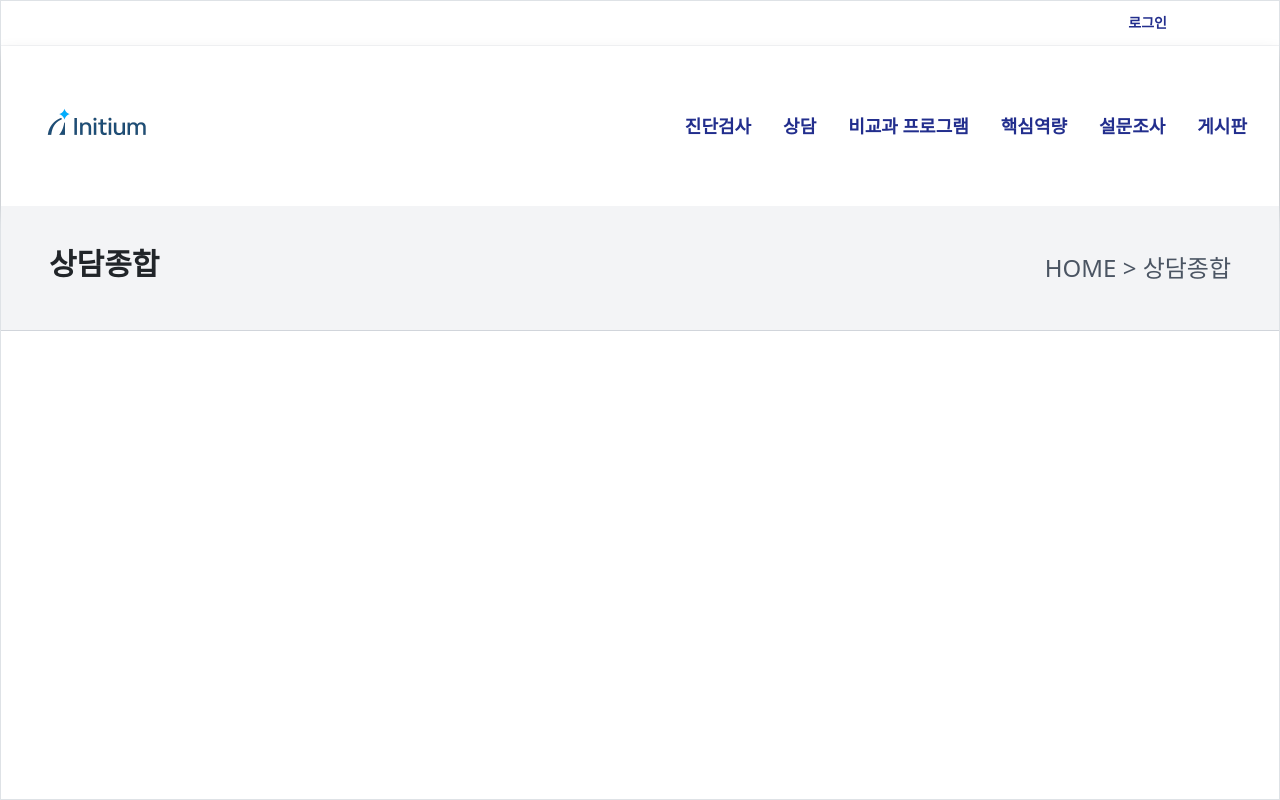
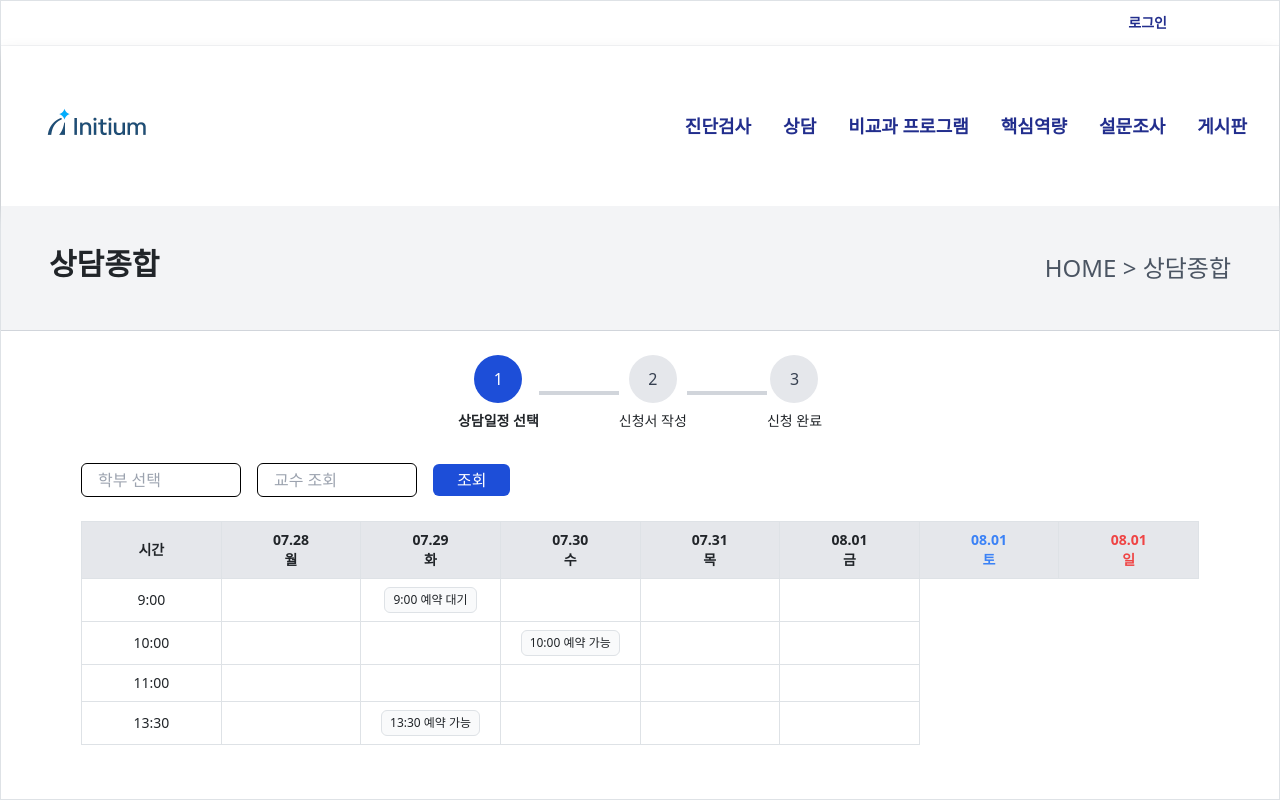
Before and after one commit to kimhyungkwan900/SecondProjINITIUMFront, a React (Vite) app: page /consult/apply/professor in a window 1280 px wide. Built offline with nearby package versions, Linux system fonts and the light colour scheme; no server answers.

Commit message:
2025-08-06 1829

```diff
--- a/src/pages/user/consultation/ApplyProfessorConsultPage.jsx
+++ b/src/pages/user/consultation/ApplyProfessorConsultPage.jsx
@@ -14,12 +14,109 @@ const ApplyProfessorConsultPage = ()=>{
             </div>
 
             {/* 본문: 사이드바 + 콘텐츠 */}
-            <div className="flex px-12 py-10">
+            {/* <div className="flex px-12 py-10">
 
-                {/* <div className="flex-1 flex-col ml-10">
+                <div className="flex-1 flex-col ml-10">
                     상담일정 선택 넣기
-                </div> */}
+                </div>
+            </div> */}
+            <div className="px-20 py-6 bg-white">
+
+            <div className="flex items-center justify-center mb-8 space-x-0">
+                <div className="flex flex-col items-center">
+                    <div className="w-12 h-12 rounded-full bg-blue-700 text-white flex items-center justify-center">
+                        1
+                    </div>
+                    <div className="mt-2 text-sm font-bold">상담일정 선택</div>
+                </div>
+                <div className="h-1 flex-1 max-w-20 bg-gray-300"></div>
+                <div className="flex flex-col items-center">
+                    <div className="w-12 h-12 rounded-full bg-gray-200 text-gray-700 flex items-center justify-center">
+                        2
+                    </div>
+                    <div className="mt-2 text-sm">신청서 작성</div>
+                </div>
+                <div className="h-1 flex-1 max-w-20 bg-gray-300"></div>
+                <div className="flex flex-col items-center">
+                    <div className="w-12 h-12 rounded-full bg-gray-200 text-gray-700 flex items-center justify-center">
+                        3
+                    </div>
+                    <div className="mt-2 text-sm">신청 완료</div>
+                </div>
             </div>
+
+            <div className="flex items-center gap-3 mt-4 mb-4">
+                <input type="text" readOnly className="w-40 border border-black rounded px-3 py-1 text-gray-400" value={"학부 선택"}/>
+                <input type="text" readOnly className="w-40 border border-black rounded px-3 py-1 text-gray-400" value={"교수 조회"}/>
+                <button className="bg-blue-700 hover:bg-blue-800 text-white font-medium px-4 py-1 rounded">
+                    조회
+                </button>
+            </div>
+            <div className="overflow-x-auto">
+                <table className="w-full table-fixed border-collapse text-sm">
+                <thead>
+                    <tr>
+                        {/* 반복문 처리, 열 총 14개 행 총 13개 */}
+                    <th className="border bg-gray-200 px-3 py-2 text-center">시간</th>
+                    <th className="border bg-gray-200 px-3 py-2 text-center">07.28<br/>월</th>
+                    <th className="border bg-gray-200 px-3 py-2 text-center">07.29<br/>화</th>
+                    <th className="border bg-gray-200 px-3 py-2 text-center">07.30<br/>수</th>
+                    <th className="border bg-gray-200 px-3 py-2 text-center">07.31<br/>목</th>
+                    <th className="border bg-gray-200 px-3 py-2 text-center">08.01<br/>금</th>
+                    <th className="border bg-gray-200 px-3 py-2 text-center text-blue-500">08.01<br/>토</th>
+                    <th className="border bg-gray-200 px-3 py-2 text-center text-red-500">08.01<br/>일</th>
+                    </tr>
+                </thead>
+                <tbody>
+                    <tr>
+                    <td className="border px-3 py-2 text-center">9:00</td>
+                    <td className="border px-3 py-2"></td>
+                    <td className="border px-3 py-2 text-center">
+                        <div className="inline-block px-2 py-1 border border-gray-300 rounded bg-gray-50 text-xs">
+                            9:00 예약 대기
+                        </div>
+                    </td>
+                    <td className="border px-3 py-2"></td>
+                    <td className="border px-3 py-2"></td>
+                    <td className="border px-3 py-2"></td>
+                    </tr>
+                    <tr>
+                    <td className="border px-3 py-2 text-center">10:00</td>
+                    <td className="border px-3 py-2"></td>
+                    <td className="border px-3 py-2"></td>
+                    <td className="border px-3 py-2 text-center">
+                        <div className="inline-block px-2 py-1 border border-gray-300 rounded bg-gray-50 text-xs">
+                        10:00 예약 가능
+                        </div>
+                    </td>
+                    <td className="border px-3 py-2"></td>
+                    <td className="border px-3 py-2"></td>
+                    </tr>
+                    <tr>
+                    <td className="border px-3 py-2 text-center">11:00</td>
+                    <td className="border px-3 py-2"></td>
+                    <td className="border px-3 py-2"></td>
+                    <td className="border px-3 py-2"></td>
+                    <td className="border px-3 py-2"></td>
+                    <td className="border px-3 py-2"></td>
+                    </tr>
+                    <tr>
+                    <td className="border px-3 py-2 text-center">13:30</td>
+                    <td className="border px-3 py-2"></td>
+                    <td className="border px-3 py-2 text-center">
+                        <div className="inline-block px-2 py-1 border border-gray-300 rounded bg-gray-50 text-xs">
+                        13:30 예약 가능
+                        </div>
+                    </td>
+                    <td className="border px-3 py-2"></td>
+                    <td className="border px-3 py-2"></td>
+                    <td className="border px-3 py-2"></td>
+                    </tr>
+                </tbody>
+                </table>
+            </div>
+            </div>
+
         </div>
     );
 }
```
